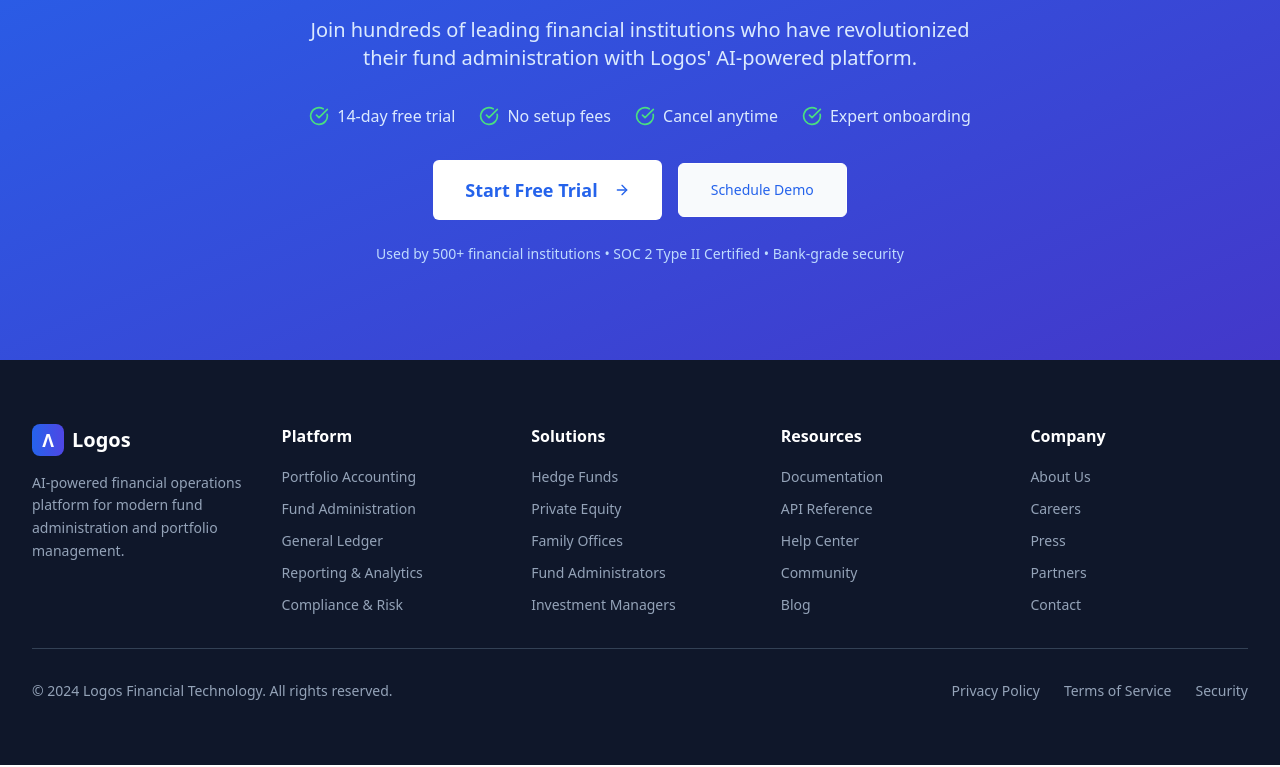
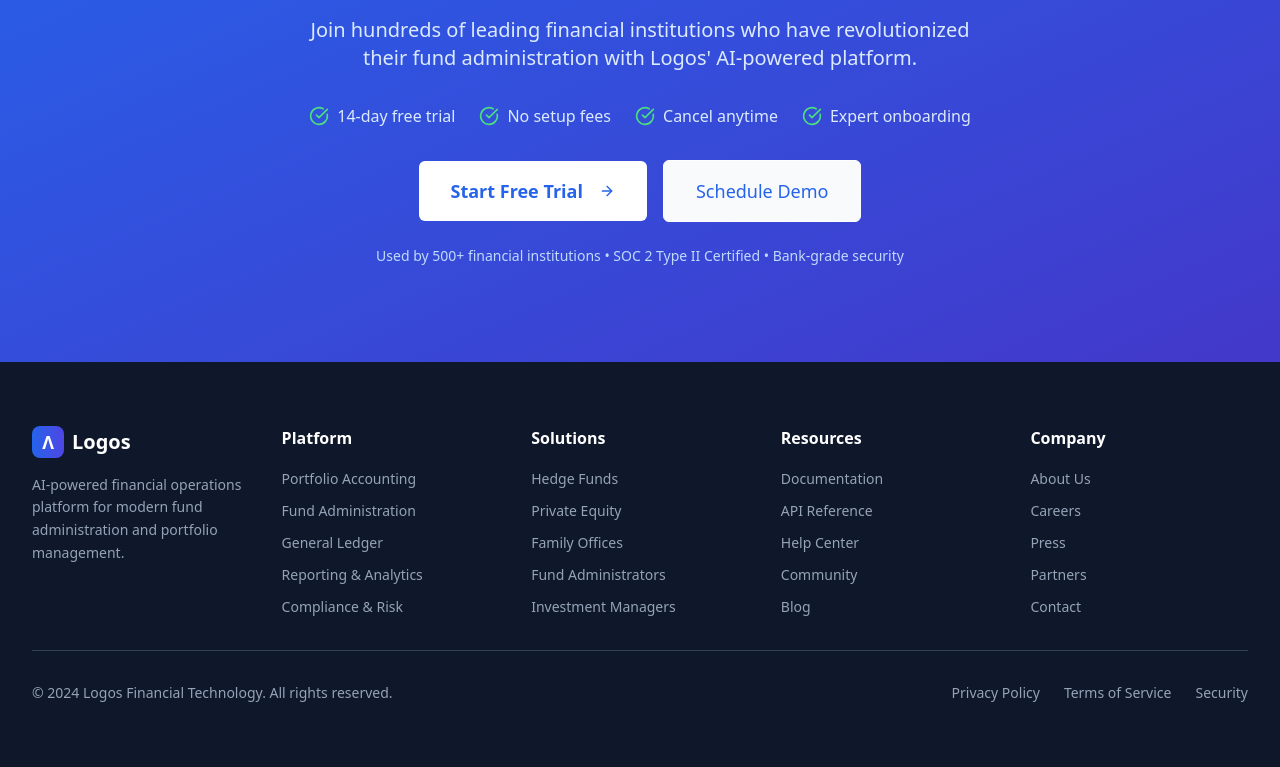
Before and after one commit to MrThreeOhFive/logos-ai-financial-hub, a React (Vite) app: page / in a window 1280 px wide. Shown: the part 3696-4463 px from the top of the page. Built offline with nearby package versions, Linux system fonts and the light colour scheme.

Commit message:
Visual edit in Lovable
Edited UI in Lovable

```diff
--- a/src/components/CTASection.tsx
+++ b/src/components/CTASection.tsx
@@ -27,7 +27,7 @@ export const CTASection = () => {
             Start Free Trial
             <ArrowRight className="ml-2 h-5 w-5" />
           </Button>
-          <Button variant="outline" size="lg" className="border-white px-8 py-4 h-auto bg-slate-50 text-[blue-60] text-blue-600">
+          <Button variant="outline" size="lg" className="border-white px-8 py-4 h-auto bg-slate-50 text-blue-600 text-lg">
             Schedule Demo
           </Button>
         </div>
```
